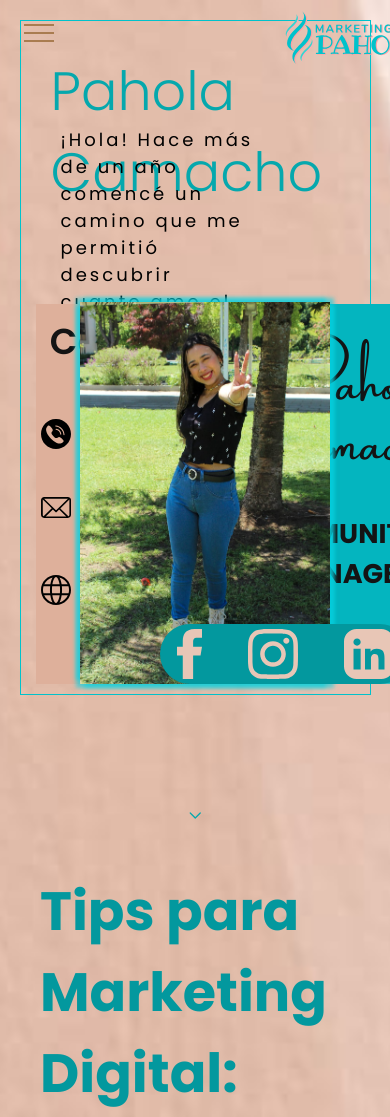
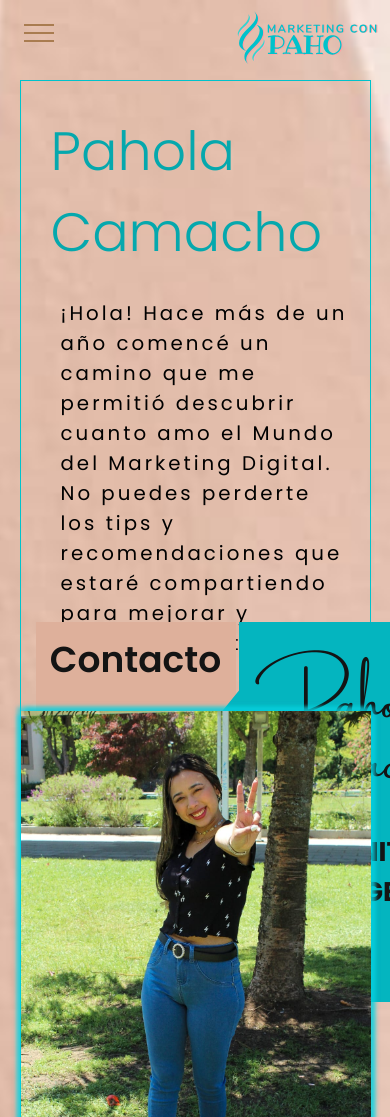
Before and after one commit to luiisgbl/marketingconpahov1, a plain HTML site: page index.html in a window 390 px wide. Shown: the top 1117 px of the page. Drawn offline with nearby package versions, Linux system fonts and the light colour scheme.

Commit message:
Avance 1 en responsive

```diff
--- a/index.html
+++ b/index.html
@@ -39,7 +39,7 @@
             </div>
 
             <!-- Contenido principal -->
-            <section>
+            <section class="cabezaa">
                 <article class="hero_container" id="cambio">
                     <div class="div_left">
 
@@ -90,7 +90,7 @@
                         </figure>
                     </div>
 
-                    <div class="redes_sociales">
+                    <div class="redes_sociales" id="redes_sociales">
                         <a href="https://www.facebook.com/marketingconpaho" target="_blank"><img src="/img/icom_facebook.svg" alt="" class="rrss"></a>
                         <a href="http://Instagram.com/marketingconpaho" target="_blank"><img src="/img/icom_instagram.svg" alt="" class="rrss"></a>
                         <a href="https://www.linkedin.com/in/pahola-camacho-1ba39024b/" target="_blank"><img src="img/icom_linkeding.svg" alt="" class="rrss"></a>
--- a/js/main.js
+++ b/js/main.js
@@ -5,6 +5,19 @@ $(document).ready(function() {
             $('header').removeClass('transparente');
         } else {
             $('header').addClass('transparente');
+        }
+    })
+
+
+    // Establecer una funcion por tamaño de pagina
+    window.onresize = (function() {
+        let tamano = window.innerWidth;
+        if (tamano < 620) {
+            $('#redes_sociales').removeClass('redes_sociales');
+            $('#redes_sociales').addClass('redes_socialesB')
+        } else {
+            $('#redes_sociales').removeClass('redes_socialesB');
+            $('#redes_sociales').addClass('redes_sociales')
         }
     })
 
--- a/styles/styles.css
+++ b/styles/styles.css
@@ -151,27 +151,8 @@ header nav a:hover {
     transform: translateY(-8px) rotateZ(-45deg);
 }
 
-@media (max-width: 620px) {
-    #burguer {
-        display: block;
-    }
-
-    header {
-        justify-content: flex-end;
-    }
-
-    header nav {
-        display: none;
-    }
 
 
-}
-
-/* @media (min-width: 1100px) {
-    .div_right{
-        width: 300px;
-    }
-} */
 
 /* menu lateral */
     .menu{
@@ -275,6 +256,7 @@ main{
     margin-top: 5%;
     margin-left: 5%;
     position: relative;
+
 }
 .div_left{
     display: grid;
@@ -339,7 +321,6 @@ display:grid;
     cursor: pointer;
     margin: 5px;
     background-color: #edb298;
-    /* border: 2px solid #000; */
     border-radius: 5px;
     font-size: 20px;
     z-index: 5;
@@ -431,6 +412,20 @@ display:grid;
     position: absolute;
     bottom: 10px;
     left: 40%;
+    display: flex;
+    gap: 2rem;
+    justify-content: center;
+}
+
+.redes_socialesB {
+    background-color: #03989e;
+    width: 250px;
+    height: 60px;
+    border-radius: 50px;
+    position:fixed;
+    bottom: 10px;
+    left: 30%;
+    z-index: 1000;
     display: flex;
     gap: 2rem;
     justify-content: center;
@@ -546,5 +541,82 @@ display:grid;
 
  .prueba{
     width: 100%;
-    height: 100vh;
+    height: 100px;
  }
+
+
+
+
+
+ @media (max-width: 620px) {
+
+    .hero-down {
+        width: 10%;
+    }
+
+    #burguer {
+        display: block;
+    }
+
+    header {
+        justify-content: flex-end;
+        padding-right: 17%;
+    }
+
+    header nav {
+        display: none;
+    }
+
+    .hero {
+        height: 1400px;
+    }
+
+    .hero_container {
+        top: 60px;
+        height: 1200px;
+}
+    .div_left {
+        height: 600px;
+        display: grid;
+    }
+
+    .caja_tittle{
+        width: 100%;
+        height: min-content;
+    }
+    .tittle_container {
+        font-size: 3rem;
+        font-weight:300;
+    }
+    .caja_paragraph {
+        margin: 10px;
+        width: 100%;
+        height: min-content;
+    }
+    .paragrahp_container{
+        font-size: 1.1rem;
+    }
+
+
+    .cuadros {
+        position: relative;
+        margin-top: 50px;
+        height: 250px;
+        left: 0px;
+    }
+
+    .div_right{
+        margin-top: 40px;
+        position: relative;
+        height: max-content;
+        width: 350px;
+        margin: 40px auto;
+        left: 0;
+    }
+
+
+
+    .primera {
+         margin-top: 1400px;
+    }
+}
```
